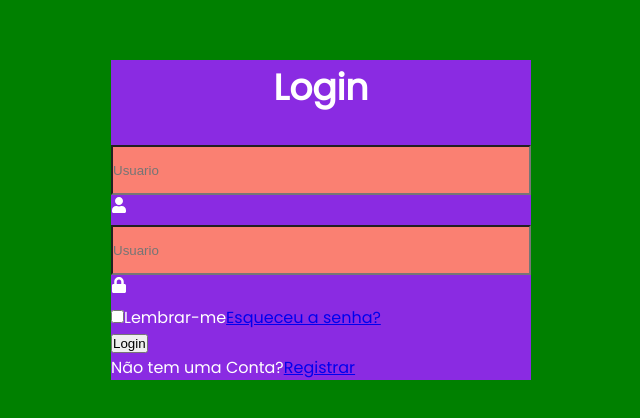
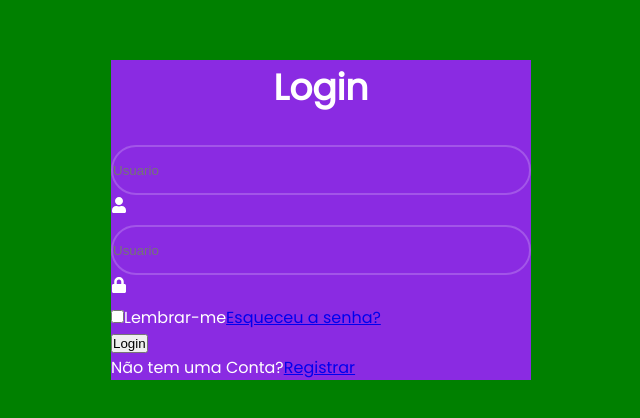
Before and after one commit to DionCstS/cadastro-login, a React (Create React App) app: page / in a window 1280 px wide. Shown: the part 180-598 px from the top of the page, without its empty margins (319-959 px from the left). Built offline with nearby package versions, Linux system fonts and the light colour scheme.

Commit message:
ajuste de borda

```diff
--- a/src/Components/LoginForm/LoginForm.css
+++ b/src/Components/LoginForm/LoginForm.css
@@ -14,7 +14,6 @@
     position: relative;
     width: 100%;
     height: 50px;
-    background: salmon;
     margin: 30px 0;
 }
 
@@ -22,4 +21,8 @@
     width: 100%;
     height: 100%;
     background: transparent;
+    border: none;
+    outline: none;
+    border: 2px solid rgba(255, 255, 255, .2);
+    border-radius: 40px;
 }
```
